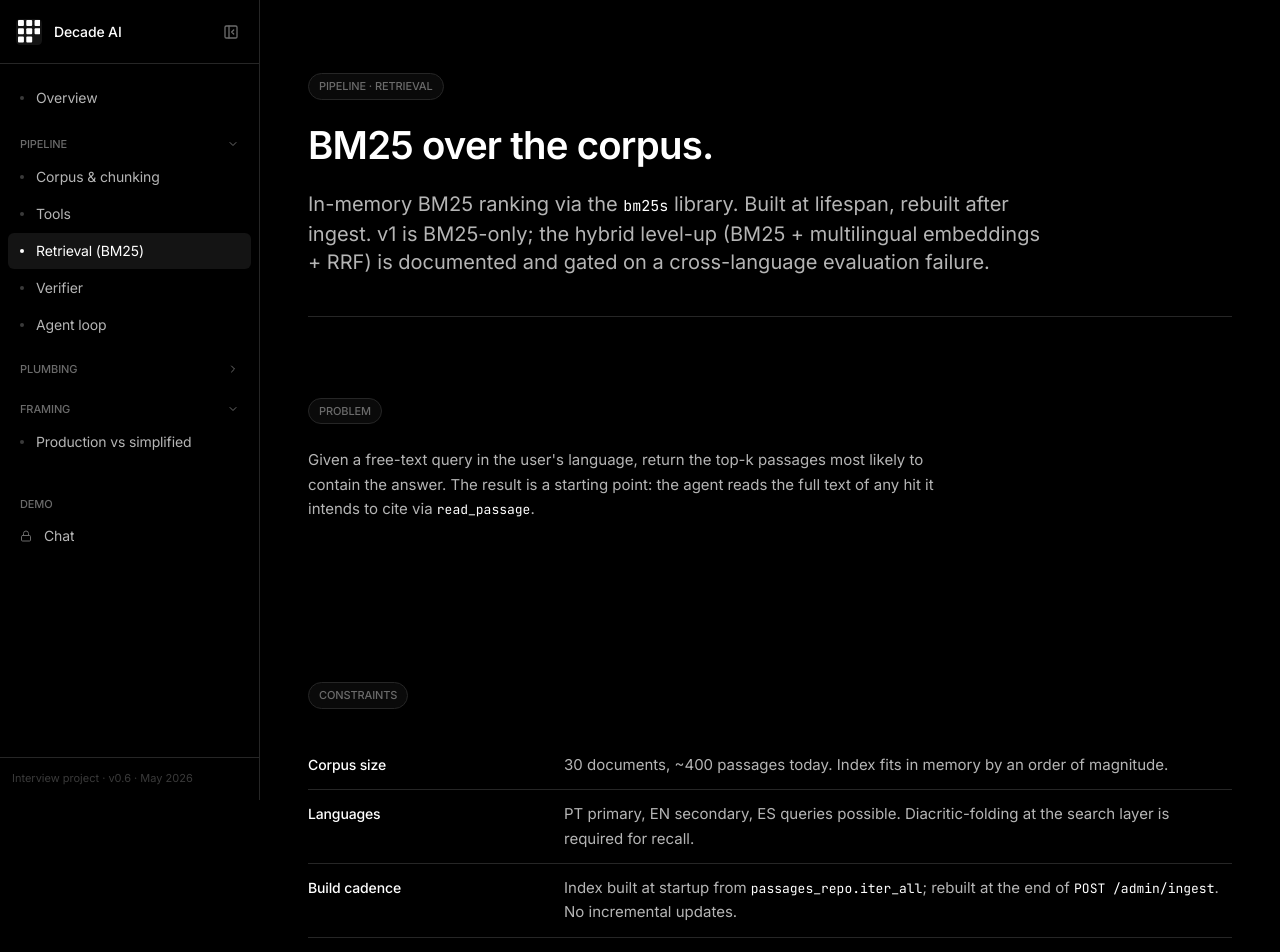
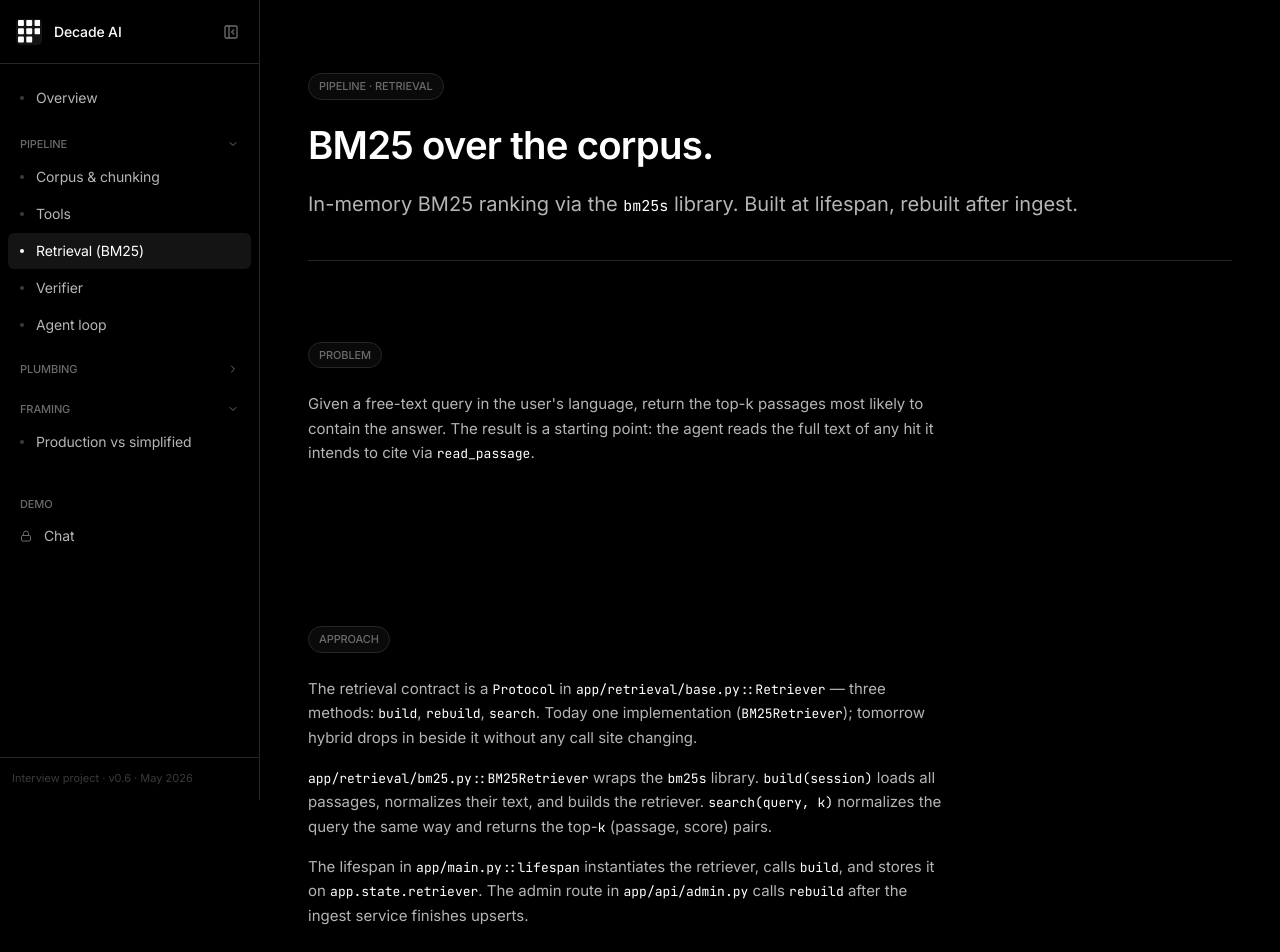
Before and after one commit to camilaDiToro/conviction-assistant, a React (Vite) app in the folder frontend/: page /design/pipeline/retrieval in a window 1280 px wide. Shown: the top 952 px of the page. Built offline with nearby package versions, Linux system fonts and the light colour scheme.

Commit message:
design: trim retrieval page constraints box and v1-only caveat from lead

```diff
--- a/frontend/src/features/design/RetrievalPage.tsx
+++ b/frontend/src/features/design/RetrievalPage.tsx
@@ -33,9 +33,7 @@ export default function RetrievalPage() {
         lead={
           <>
             In-memory BM25 ranking via the <code className="font-mono text-[15px] text-ink-1">bm25s</code>{' '}
-            library. Built at lifespan, rebuilt after ingest. v1 is BM25-only; the hybrid
-            level-up (BM25 + multilingual embeddings + RRF) is documented and gated on a
-            cross-language evaluation failure.
+            library. Built at lifespan, rebuilt after ingest.
           </>
         }
       />
@@ -46,15 +44,6 @@ export default function RetrievalPage() {
           likely to contain the answer. The result is a starting point: the agent reads the
           full text of any hit it intends to cite via <code className="font-mono text-[13px] text-ink-1">read_passage</code>.
         </p>
-      </Section>
-
-      <Section eyebrow="Constraints">
-        <SpecList>
-          <SpecItem term="Corpus size">30 documents, ~400 passages today. Index fits in memory by an order of magnitude.</SpecItem>
-          <SpecItem term="Languages">PT primary, EN secondary, ES queries possible. Diacritic-folding at the search layer is required for recall.</SpecItem>
-          <SpecItem term="Build cadence">Index built at startup from <code className="font-mono text-[13px] text-ink-1">passages_repo.iter_all</code>; rebuilt at the end of <code className="font-mono text-[13px] text-ink-1">POST /admin/ingest</code>. No incremental updates.</SpecItem>
-          <SpecItem term="Single process">FastAPI runs in one process today. No cross-replica index synchronization.</SpecItem>
-        </SpecList>
       </Section>
 
       <Section eyebrow="Approach">
```
